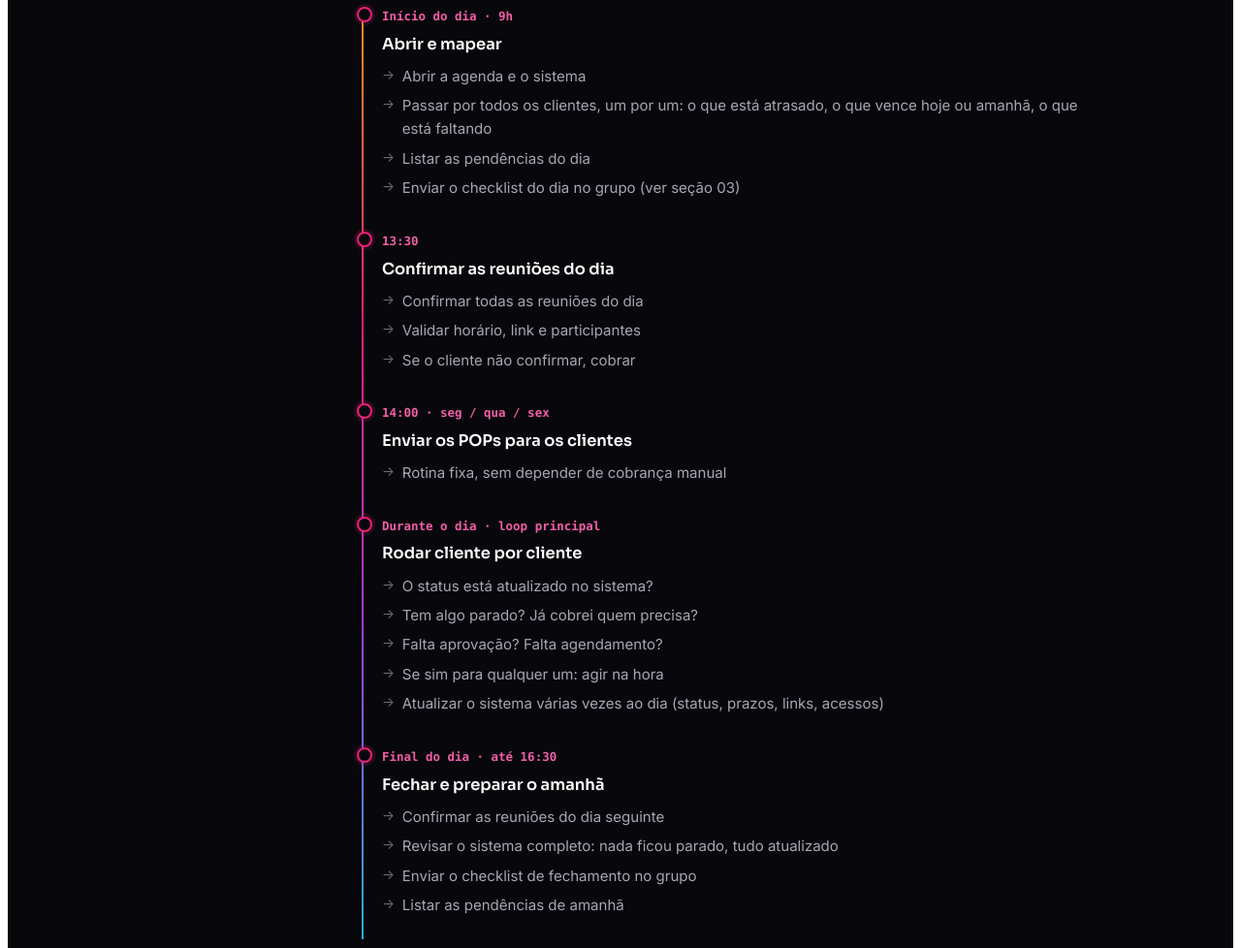
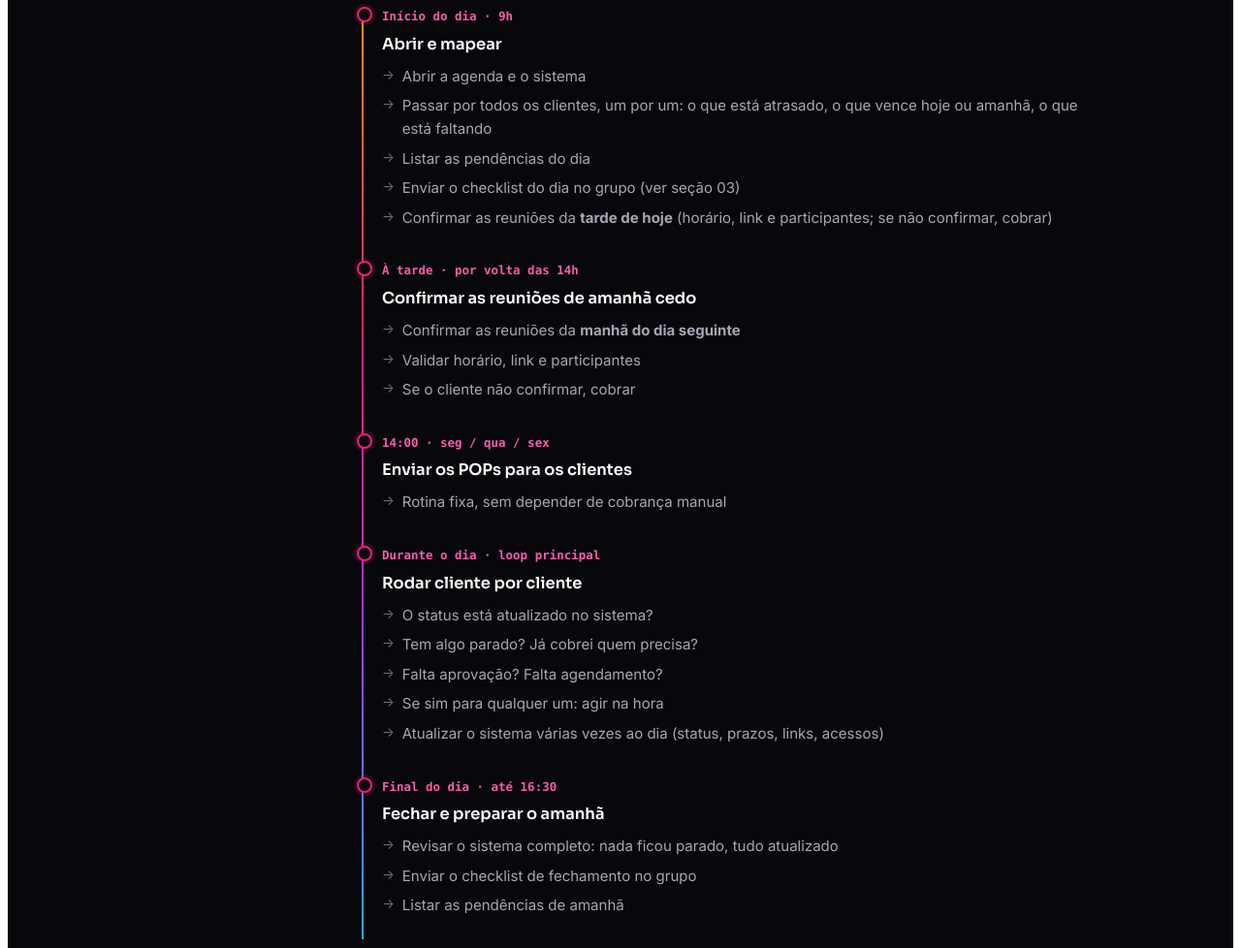
Before and after one commit to bertotechimpulseone-jpg/CENTRAL-IMPULSE, a plain HTML site: page documentos/jeito-impulse/index.html in a window 1280 px wide. Shown: the part 2270-3248 px from the top of the page at 97% size. Drawn offline with Linux system fonts and the light colour scheme.

Commit message:
Manual Jeito Impulse: confirmacao de reunioes rolante
Manha (primeiro horario): confirma reunioes da tarde do dia.
~14h: confirma reunioes da manha do dia seguinte. Ajusta secoes 02 e 05.

Co-Authored-By: Claude Opus 4.8 <noreply@anthropic.com>

```diff
--- a/documentos/jeito-impulse/index.html
+++ b/documentos/jeito-impulse/index.html
@@ -300,13 +300,14 @@
               <li>Passar por todos os clientes, um por um: o que está atrasado, o que vence hoje ou amanhã, o que está faltando</li>
               <li>Listar as pendências do dia</li>
               <li>Enviar o checklist do dia no grupo (ver seção 03)</li>
+              <li>Confirmar as reuniões da <b>tarde de hoje</b> (horário, link e participantes; se não confirmar, cobrar)</li>
             </ul>
           </div>
           <div class="tl">
-            <span class="when">13:30</span>
-            <h4>Confirmar as reuniões do dia</h4>
+            <span class="when">À tarde · por volta das 14h</span>
+            <h4>Confirmar as reuniões de amanhã cedo</h4>
             <ul>
-              <li>Confirmar todas as reuniões do dia</li>
+              <li>Confirmar as reuniões da <b>manhã do dia seguinte</b></li>
               <li>Validar horário, link e participantes</li>
               <li>Se o cliente não confirmar, cobrar</li>
             </ul>
@@ -333,7 +334,6 @@
             <span class="when">Final do dia · até 16:30</span>
             <h4>Fechar e preparar o amanhã</h4>
             <ul>
-              <li>Confirmar as reuniões do dia seguinte</li>
               <li>Revisar o sistema completo: nada ficou parado, tudo atualizado</li>
               <li>Enviar o checklist de fechamento no grupo</li>
               <li>Listar as pendências de amanhã</li>
@@ -402,8 +402,8 @@
 
         <h3>Confirmação de reuniões</h3>
         <ul class="list">
-          <li>Reuniões no <b>mesmo dia</b>: confirmar pela manhã.</li>
-          <li>Reuniões <b>muito cedo</b>: confirmar no dia anterior.</li>
+          <li>Reuniões da <b>tarde</b>: confirmar no <b>primeiro horário da manhã</b>, no mesmo dia.</li>
+          <li>Reuniões da <b>manhã</b>: confirmar na <b>tarde anterior</b>, por volta das 14h.</li>
           <li>Validar sempre: horário, link e participantes. Sem confirmação, cobrar.</li>
         </ul>
 
```
